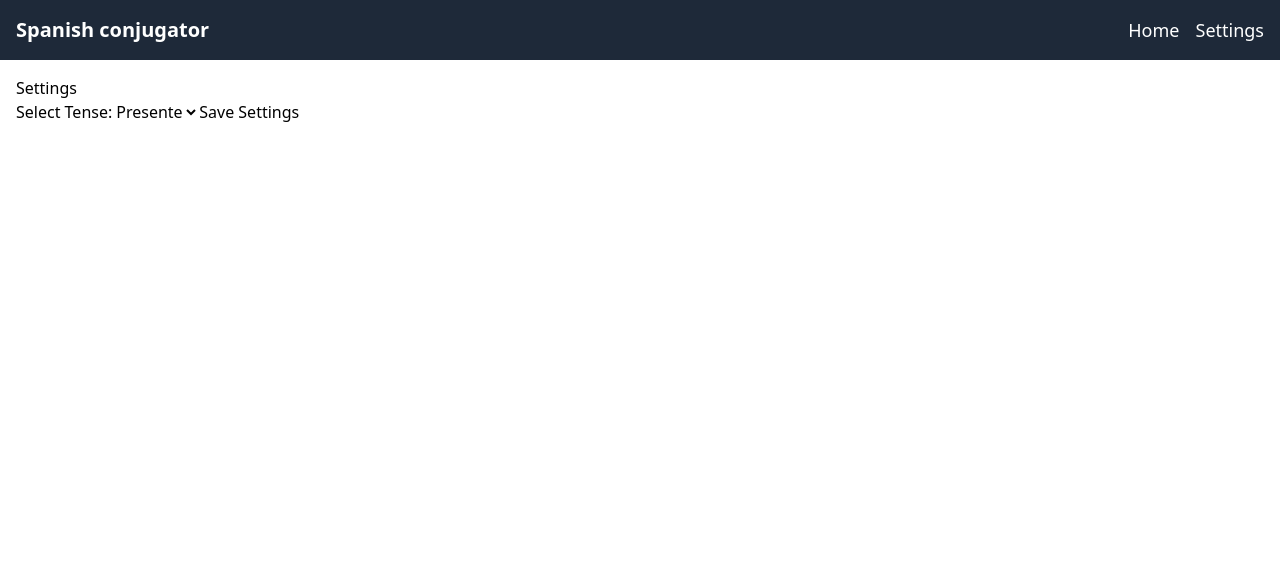
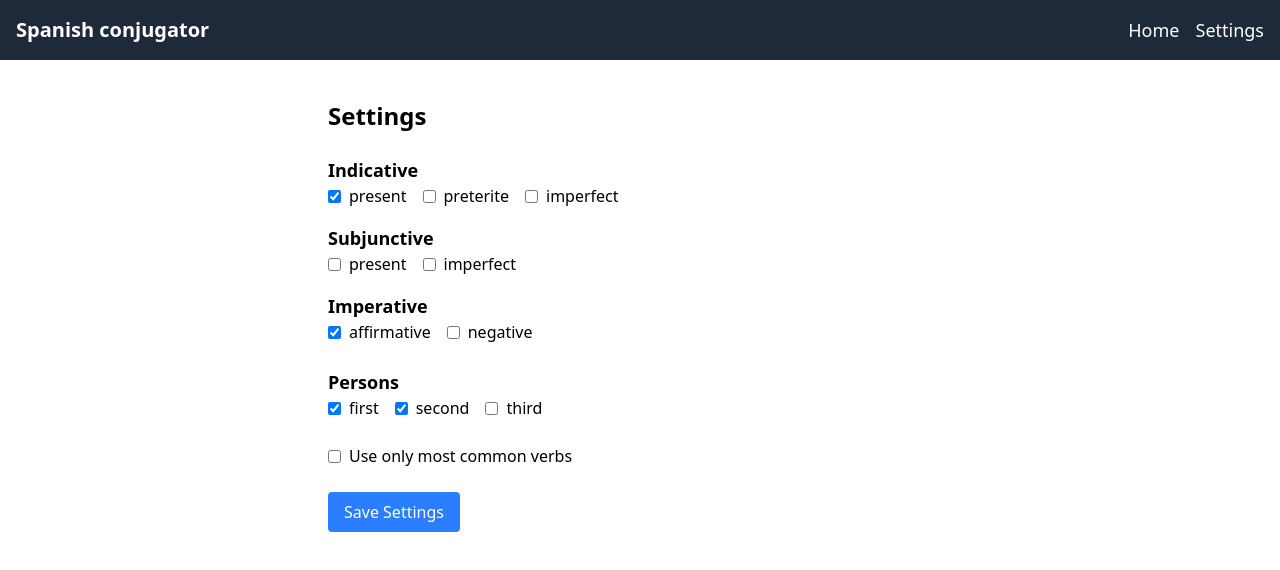
Before and after one commit to polemaster/spanish-conjugator, a React (Vite) app: page /settings in a window 1280 px wide. Shown: the top 570 px of the page. Built offline with nearby package versions, Linux system fonts and the light colour scheme.

Commit message:
Add settings page and context for settings

```diff
--- a/src/App.tsx
+++ b/src/App.tsx
@@ -1,10 +1,12 @@
 import { Route, Routes } from "react-router-dom";
+import { SettingsProvider } from "./contexts/SettingsContext";
 import HomePage from "./pages/HomePage";
 import SettingsPage from "./pages/SettingsPage";
 import NavBar from "./components/NavBar";
 
 function App() {
   return (
+    <SettingsProvider>
       <div>
         <NavBar />
         <main className="main-content p-4">
@@ -15,6 +17,7 @@ function App() {
           </Routes>
         </main>
       </div>
+    </SettingsProvider>
   );
 }
 
--- a/src/components/ConjugationForm.tsx
+++ b/src/components/ConjugationForm.tsx
@@ -1,24 +1,15 @@
-import { FormEvent, useEffect, useState } from "react";
+import { FormEvent, useState } from "react";
 import useLoadVerbs from "../hooks/useLoadVerbs";
 import getRandomVerb from "../utils/getRandomVerb";
-import Verb from "../models/Verb";
 import FeedbackMessage from "./FeedbackMessage";
 import VerbInputForm from "./VerbInputForm";
 
 export default function ConjugationForm() {
-  const { verbs, loading, error } = useLoadVerbs("/data/conjugated_verbs.csv");
+  const { verbs, verbToConjugate, setVerbToConjugate, loading, error } =
+    useLoadVerbs("/data/conjugated_verbs.csv");
   const [spanishVerb, setSpanishVerb] = useState("");
-  const [isCorrect, setIsCorrect] = useState(false);
-  const [isWrong, setIsWrong] = useState(false);
+  const [answer, setAnswer] = useState("");
   const [correctVerb, setCorrectVerb] = useState<string | undefined>("");
-  const [verbToConjugate, setVerbToConjugate] = useState<Verb | null>(null);
-
-  // set new random verb once verbs are loaded
-  useEffect(() => {
-    if (!loading && Object.keys(verbs).length > 0) {
-      setVerbToConjugate(getRandomVerb(verbs));
-    }
-  }, [loading, verbs]);
 
   const handleSubmit = (e: FormEvent<HTMLFormElement>) => {
     e.preventDefault();
@@ -27,14 +18,11 @@ export default function ConjugationForm() {
       verbToConjugate?.conjugations.indicative.present.singular?.first;
 
     if (spanishVerb === expected) {
-      setIsCorrect(true);
-      setIsWrong(false);
-      setCorrectVerb(expected);
+      setAnswer("correct");
       setVerbToConjugate(getRandomVerb(verbs));
       setSpanishVerb("");
     } else {
-      setIsWrong(true);
-      setIsCorrect(false);
+      setAnswer("wrong");
       setCorrectVerb(expected);
     }
   };
@@ -44,11 +32,7 @@ export default function ConjugationForm() {
 
   return (
     <div className="conjugation">
-      <FeedbackMessage
-        isCorrect={isCorrect}
-        isWrong={isWrong}
-        correctVerb={correctVerb}
-      />
+      <FeedbackMessage messageType={answer} correctVerb={correctVerb} />
       <VerbInputForm
         value={spanishVerb}
         onChange={setSpanishVerb}
--- a/src/components/FeedbackMessage.tsx
+++ b/src/components/FeedbackMessage.tsx
@@ -1,22 +1,17 @@
 type Props = {
-  isCorrect: boolean;
-  isWrong: boolean;
+  messageType: string;
   correctVerb?: string;
 };
 
-export default function FeedbackMessage({
-  isCorrect,
-  isWrong,
-  correctVerb,
-}: Props) {
-  if (isCorrect)
+export default function FeedbackMessage({ messageType, correctVerb }: Props) {
+  if (messageType === "correct")
     return (
       <div className="mt-4 p-4 bg-green-300 text-green-800 text-center rounded shadow">
         Correct
       </div>
     );
 
-  if (isWrong)
+  if (messageType === "wrong")
     return (
       <div className="mt-4 p-4 bg-red-300 text-red-800 text-center rounded shadow">
         Wrong, the correct verb is <strong>{correctVerb}</strong>
--- /dev/null
+++ b/src/contexts/SettingsContext.tsx
@@ -0,0 +1,56 @@
+import { createContext, useContext, useEffect, useState } from "react";
+
+export type Mood = "indicative" | "subjunctive" | "imperative" | "conditional";
+export type Tense = string;
+export type Person = "first" | "second" | "third";
+
+export interface Settings {
+  moods: Record<Mood, Tense[]>;
+  persons: Person[];
+  topVerbsOnly: boolean;
+  topVerbLimit: number;
+}
+
+const defaultSettings: Settings = {
+  moods: {
+    indicative: ["present"],
+    subjunctive: [],
+    imperative: ["affirmative"],
+  },
+  persons: ["first", "second"],
+  topVerbsOnly: false,
+  topVerbLimit: 50,
+};
+
+const SettingsContext = createContext<{
+  settings: Settings;
+  updateSettings: (newSettings: Settings) => void;
+}>({
+  settings: defaultSettings,
+  updateSettings: () => {},
+});
+
+export const useSettings = () => useContext(SettingsContext);
+
+export const SettingsProvider = ({
+  children,
+}: {
+  children: React.ReactNode;
+}) => {
+  const [settings, setSettings] = useState<Settings>(() => {
+    const stored = localStorage.getItem("app-settings");
+    return stored ? JSON.parse(stored) : defaultSettings;
+  });
+
+  useEffect(() => {
+    localStorage.setItem("app-settings", JSON.stringify(settings));
+  }, [settings]);
+
+  const updateSettings = (newSettings: Settings) => setSettings(newSettings);
+
+  return (
+    <SettingsContext.Provider value={{ settings, updateSettings }}>
+      {children}
+    </SettingsContext.Provider>
+  );
+};
--- a/src/hooks/useLoadVerbs.tsx
+++ b/src/hooks/useLoadVerbs.tsx
@@ -1,25 +1,29 @@
+// hooks/useLoadVerbs.ts
 import { useEffect, useState } from "react";
 import loadVerbs from "../services/data/loadVerbs";
 import Verb from "../models/Verb";
+import getRandomVerb from "../utils/getRandomVerb";
 
-function useLoadVerbs(filePath: string) {
+function useLoadVerbs(path: string) {
   const [verbs, setVerbs] = useState<Record<string, Verb>>({});
-  const [loading, setLoading] = useState(true);
+  const [verbToConjugate, setVerbToConjugate] = useState<Verb | null>(null);
   const [error, setError] = useState<string | null>(null);
+  const [loading, setLoading] = useState<boolean>(true);
 
   useEffect(() => {
-    loadVerbs(filePath)
-      .then((data) => {
-        setVerbs(data);
+    loadVerbs(path)
+      .then((loadedVerbs) => {
+        setVerbs(loadedVerbs);
+        setVerbToConjugate(getRandomVerb(loadedVerbs));
         setLoading(false);
       })
       .catch((err) => {
         setError(err.message);
         setLoading(false);
       });
-  }, [filePath]);
+  }, [path]);
 
-  return { verbs, loading, error };
+  return { verbs, verbToConjugate, setVerbToConjugate, loading, error };
 }
 
 export default useLoadVerbs;
--- a/src/pages/SettingsPage.tsx
+++ b/src/pages/SettingsPage.tsx
@@ -1,36 +1,123 @@
+import {
+  useSettings,
+  Mood,
+  Person,
+  Settings,
+} from "../contexts/SettingsContext";
 import { useState } from "react";
-import { useNavigate } from "react-router-dom";
+
+const allMoods: Mood[] = ["indicative", "subjunctive", "imperative"];
+const allTenses: Record<Mood, string[]> = {
+  indicative: ["present", "preterite", "imperfect"],
+  subjunctive: ["present", "imperfect"],
+  imperative: ["affirmative", "negative"],
+};
+
+const allPersons: Person[] = ["first", "second", "third"];
 
 function SettingsPage() {
-  const [tense, setTense] = useState<string>("Presente"); // Default value
-  const navigate = useNavigate();
+  const { settings, updateSettings } = useSettings();
+  const [localSettings, setLocalSettings] = useState<Settings>(settings);
 
-  // Handle the tense change
-  const handleTenseChange = (event: React.ChangeEvent<HTMLSelectElement>) => {
-    setTense(event.target.value);
-    // Store the setting in localStorage (for persistence)
-    localStorage.setItem("selectedTense", event.target.value);
+  const toggleTense = (mood: Mood, tense: string) => {
+    const current = localSettings.moods[mood] || [];
+    const updated = current.includes(tense)
+      ? current.filter((t) => t !== tense)
+      : [...current, tense];
+    setLocalSettings({
+      ...localSettings,
+      moods: { ...localSettings.moods, [mood]: updated },
+    });
   };
 
-  // Save the selection and redirect to home page
+  const togglePerson = (person: Person) => {
+    const updated = localSettings.persons.includes(person)
+      ? localSettings.persons.filter((p) => p !== person)
+      : [...localSettings.persons, person];
+    setLocalSettings({ ...localSettings, persons: updated });
+  };
+
   const saveSettings = () => {
-    // Navigate to home page (optional if using react-router)
-    navigate("/home");
+    updateSettings(localSettings);
+    alert("Settings saved!");
   };
 
   return (
-    <div>
-      <h1>Settings</h1>
-      <label>
-        Select Tense:
-        <select value={tense} onChange={handleTenseChange}>
-          <option value="Presente">Presente</option>
-          <option value="Pretérito">Pretérito</option>
-          <option value="Futuro">Futuro</option>
-          {/* Add more tenses as needed */}
-        </select>
-      </label>
-      <button onClick={saveSettings}>Save Settings</button>
+    <div className="max-w-2xl mx-auto p-6 space-y-6">
+      <h1 className="text-2xl font-bold">Settings</h1>
+
+      <div className="space-y-4">
+        {allMoods.map((mood) => (
+          <div key={mood}>
+            <h2 className="text-lg font-semibold capitalize">{mood}</h2>
+            <div className="flex gap-4 flex-wrap">
+              {allTenses[mood].map((tense) => (
+                <label key={tense} className="flex items-center gap-2">
+                  <input
+                    type="checkbox"
+                    checked={localSettings.moods[mood]?.includes(tense)}
+                    onChange={() => toggleTense(mood, tense)}
+                  />
+                  {tense}
+                </label>
+              ))}
+            </div>
+          </div>
+        ))}
+      </div>
+
+      <div>
+        <h2 className="text-lg font-semibold">Persons</h2>
+        <div className="flex gap-4">
+          {allPersons.map((person) => (
+            <label key={person} className="flex items-center gap-2">
+              <input
+                type="checkbox"
+                checked={localSettings.persons.includes(person)}
+                onChange={() => togglePerson(person)}
+              />
+              {person}
+            </label>
+          ))}
+        </div>
+      </div>
+
+      <div>
+        <label className="flex items-center gap-2">
+          <input
+            type="checkbox"
+            checked={localSettings.topVerbsOnly}
+            onChange={(e) =>
+              setLocalSettings({
+                ...localSettings,
+                topVerbsOnly: e.target.checked,
+              })
+            }
+          />
+          Use only most common verbs
+        </label>
+        {localSettings.topVerbsOnly && (
+          <input
+            type="number"
+            min={1}
+            value={localSettings.topVerbLimit}
+            onChange={(e) =>
+              setLocalSettings({
+                ...localSettings,
+                topVerbLimit: Number(e.target.value),
+              })
+            }
+            className="ml-4 px-2 py-1 border border-gray-300 rounded w-20"
+          />
+        )}
+      </div>
+
+      <button
+        onClick={saveSettings}
+        className="bg-blue-500 hover:bg-blue-600 text-white py-2 px-4 rounded"
+      >
+        Save Settings
+      </button>
     </div>
   );
 }
--- a/src/services/data/loadVerbs.ts
+++ b/src/services/data/loadVerbs.ts
@@ -9,7 +9,7 @@ const loadVerbs = async (csvPath: string): Promise<Record<string, Verb>> => {
   const response = await fetch(csvPath);
   const csvText = await response.text();
 
-  await sleep(1000);
+  // await sleep(1000);
 
   return new Promise((resolve, reject) => {
     Papa.parse<VerbRow>(csvText, {
```
Lines whose indentation alone changed are shown as unchanged.
